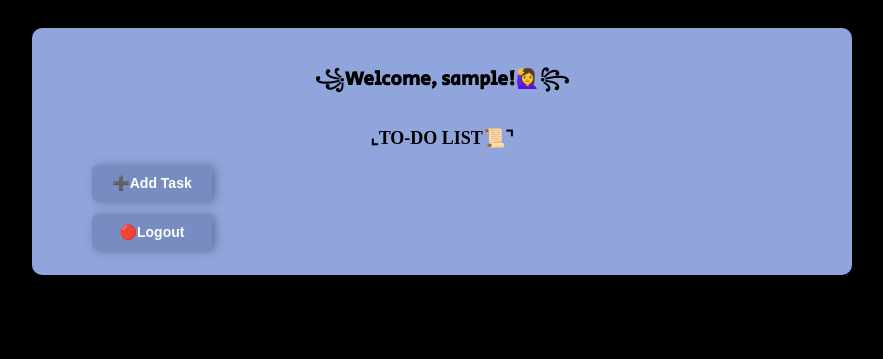
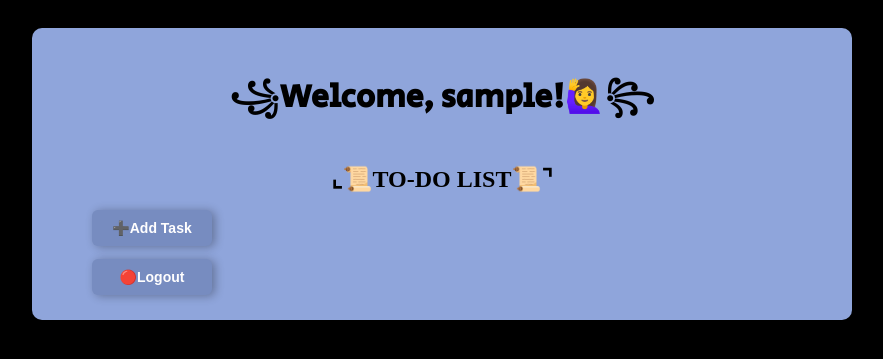
Before and after one commit to febidamanik/tugas2-pbp, a Django app: page /todolist/ in a window 1280 px wide. Shown: the top 359 px of the page, without its empty margins (198-1081 px from the left). Run offline with Django 4.2, Linux system fonts and the light colour scheme; the visitor is signed in with stand-in values (Sample User, id 1); data that the repository does not hold is empty; some web fonts are replaced.

Commit message:
Revise (2)

```diff
--- a/todolist/templates/todolist.html
+++ b/todolist/templates/todolist.html
@@ -45,7 +45,7 @@
     }
     h1 {
         padding: 10px;
-        font-size: larger;
+        font-size: xx-large;
         font-family:'Secular One';
         text-align: center;
     }
@@ -54,7 +54,7 @@
         line-height: 10%;
         text-align: center;
         font-family:'Alkalami';
-        font-size: large;
+        font-size: x-large;
     }
     h4 {
         font-family:'Acme';
@@ -106,7 +106,7 @@
 <div class="items">
     <div class="card-body">
         <h1>꧁Welcome, {{username}}!🙋‍♀️꧂</h1>
-        <h2>⌞TO-DO LIST📜⌝</h2>
+        <h2>⌞📜TO-DO LIST📜⌝</h2>
             <a href="{% url 'todolist:create_task' %}">
                 <p><button class="button1">➕Add Task</button></p>
             </a>
```
